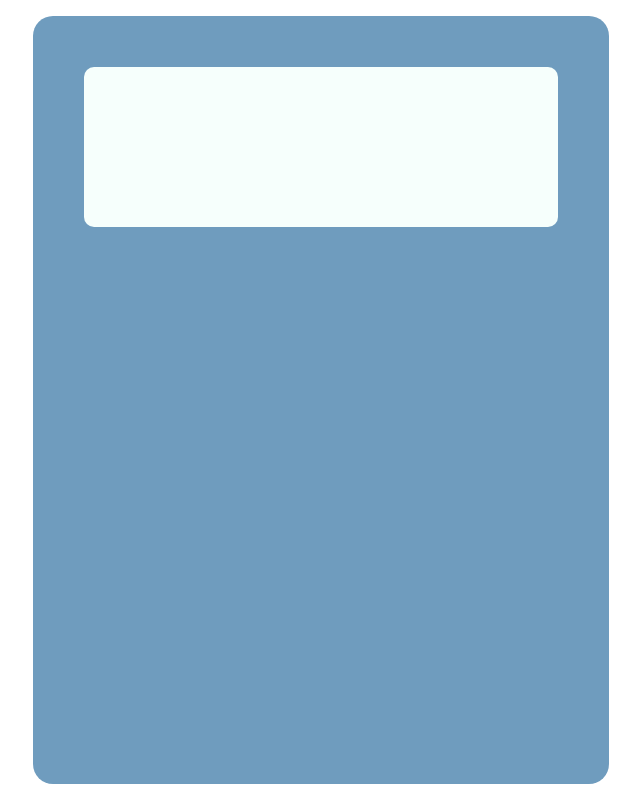
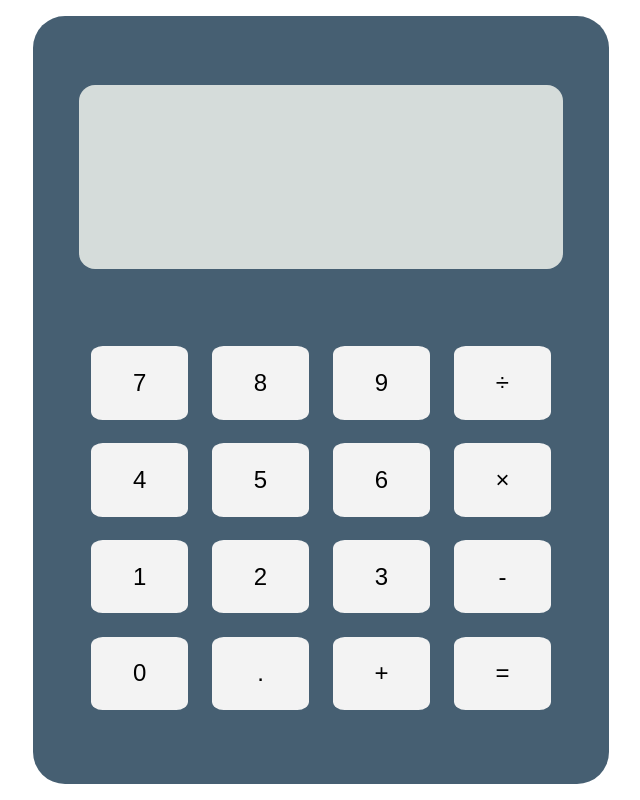
Before and after one commit to Link2324/calculator, a plain HTML site: page index.html in a window 1280 px wide. Shown: the whole page, without its empty margins (319-959 px from the left). Drawn offline with Linux system fonts and the light colour scheme.

Commit message:
Add buttons for calculator

```diff
--- a/index.html
+++ b/index.html
@@ -11,6 +11,24 @@
 <body>
     <div class="calculator">
         <div class="display"></div>
+        <div class="button-container">
+            <button id="7">7</button>
+            <button id="8">8</button>
+            <button id="9">9</button>
+            <button id="divide">&divide</button>
+            <button id="4">4</button>
+            <button id="5">5</button>
+            <button id="6">6</button>
+            <button id="multiply">&times</button>
+            <button id="1">1</button>
+            <button id="2">2</button>
+            <button id="3">3</button>
+            <button id="minus">-</button>
+            <button id="0">0</button>
+            <button id=".">.</button>
+            <button id="plus">+</button>
+            <button id="equal">=</button>
+        </div>
     </div>
 </body>
 
--- a/style.css
+++ b/style.css
@@ -15,17 +15,36 @@ body {
     display: flex;
     width: 72vmin;
     height: 96vmin;
-    border-radius: 20px;
-    background-color: hsl(206, 38%, 59%);
+    border-radius: 4vmin;
+    background-color: hsl(205, 24%, 36%);
     flex-direction: column;
     justify-content: flex-start;
     align-items: stretch;
-    padding: 4% 4%;
 }
 
 .display {
-    background-color: rgb(246, 255, 252);
-    border-radius: 10px;
+    background-color: #d5dcda;
+    border-radius: 2vmin;
     align-items: stretch;
     height: 24%;
+    margin: 12% 8% 4% 8%;
 }
+
+.button-container {
+    display: flex;
+    height: 48%;
+    flex-wrap: wrap;
+    justify-content: center;
+    margin: auto 8% 12%;
+    gap: 5%;
+}
+
+.button-container button {
+    font-size: 24px;
+    font-weight: 500;
+    background-color: #f3f3f3;
+    border: none;
+    border-radius: 12%;
+    width: 20%;
+    height: 20%;
+}
```
